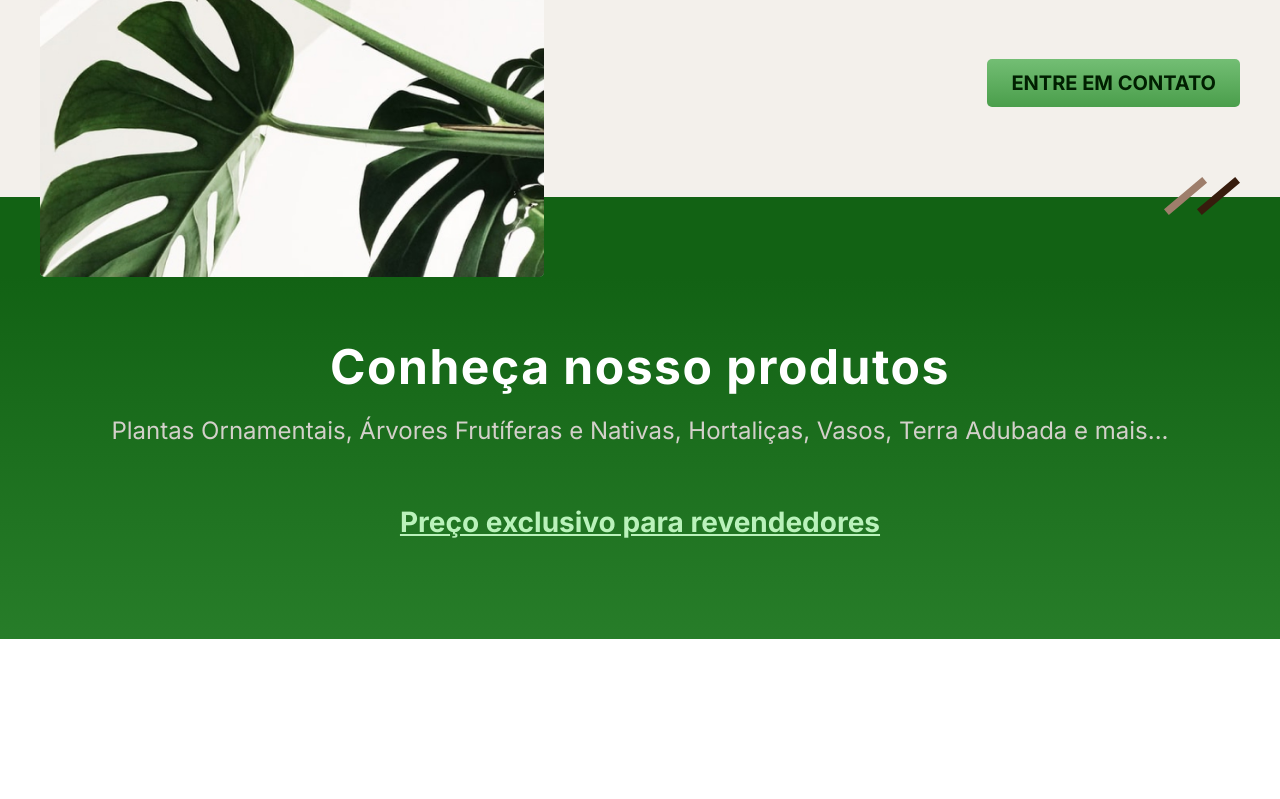
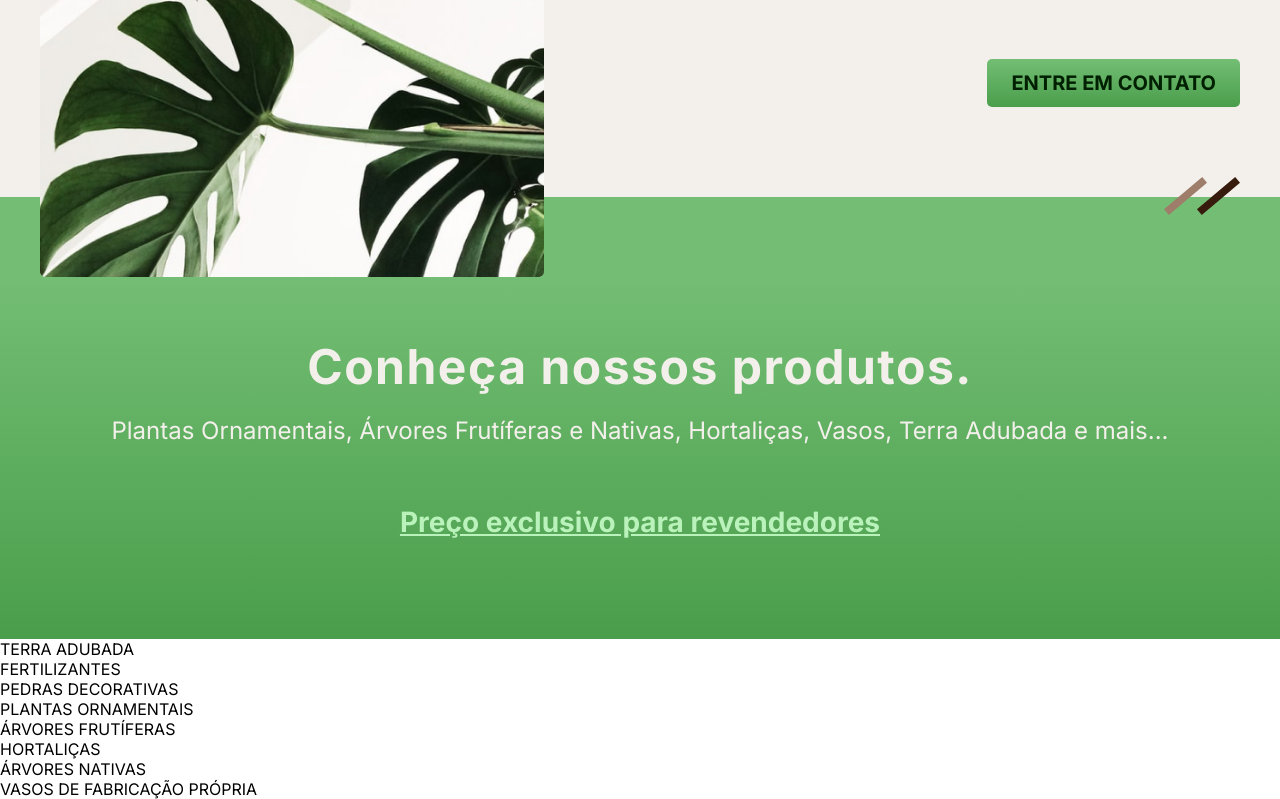
Before and after one commit to Dithan/Mv-Vasos-e-Plantas, a plain HTML site: page index.html in a window 1280 px wide. Shown: the part 411-1210 px from the top of the page. Before the commit the page ends 1050 px from the top, so only its background shows below. Drawn offline with Linux system fonts and the light colour scheme; files whose address does not match are found by name.

Commit message:
mudanca de cor

```diff
--- a/css/apresentacao.css
+++ b/css/index/apresentacao.css
@@ -1,6 +1,6 @@
 .apresentacao-bg {
   background-color: var(--cinza-0);
-  box-shadow: inset 0 -80px var(--verde-3);
+  box-shadow: inset 0 -80px var(--verde-0);
   padding: 0px 20px;
 }
 
@@ -91,7 +91,7 @@
 
 @media (max-width: 810px) {
   .apresentacao-bg {
-    box-shadow: inset 0 -40px var(--verde-3);
+    box-shadow: inset 0 -40px var(--verde-);
   }
 
   .apresentacao {
--- a/css/conheca.css
+++ b/css/index/conheca.css
@@ -1,5 +1,5 @@
 .conheca-bg {
-  background: linear-gradient(var(--verde-3), var(--verde-2));
+  background: linear-gradient(var(--verde-0), var(--verde-1));
 }
 
 .conheca {
@@ -25,14 +25,14 @@
 .conheca h2 {
   font-size: 3rem;
   letter-spacing: 1.5px;
-  color: white;
+  color: var(--cinza-0);
   padding: 40px 20px 20px 20px;
 }
 
 .conheca p {
   font-size: 1.5rem;
   padding-bottom: 60px;
-  color: var(--cinza-1);
+  color: var(--cinza-0);
 }
 
 .conheca h3 {
--- a/css/style.css
+++ b/css/style.css
@@ -1,5 +1,5 @@
 @import "./global.css";
 @import "./header.css";
 @import "./utilidades.css";
-@import "./apresentacao.css";
-@import "./conheca.css";
+@import "./index/apresentacao.css";
+@import "./index/conheca.css";
--- a/index.html
+++ b/index.html
@@ -38,9 +38,26 @@
   </section>
   <section class="conheca-bg">
     <div class="conheca">
-      <h2>Conheça nosso produtos</h2>
+      <h2>Conheça nossos produtos.</h2>
       <p>Plantas Ornamentais, Árvores Frutíferas e Nativas, Hortaliças, Vasos, Terra Adubada e mais... </p>
       <h3>Preço exclusivo para revendedores</h3>
+    </div>
+  </section>
+  <section class="produtos-index">
+    <div class="lista-produtos">
+      <ul>
+        <li>TERRA ADUBADA</li>
+        <li>FERTILIZANTES</li>
+        <li>PEDRAS DECORATIVAS</li>
+        <li>PLANTAS ORNAMENTAIS</li>
+        <li>ÁRVORES FRUTÍFERAS</li>
+        <li>HORTALIÇAS</li>
+        <li>ÁRVORES NATIVAS</li>
+        <li>VASOS DE FABRICAÇÃO PRÓPRIA</li>
+      </ul>
+    </div>
+    <div class="categorias">
+
     </div>
   </section>
 </body>
```
